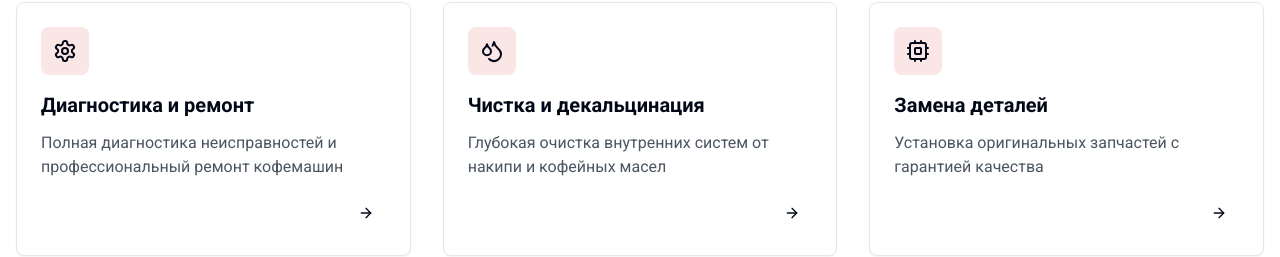
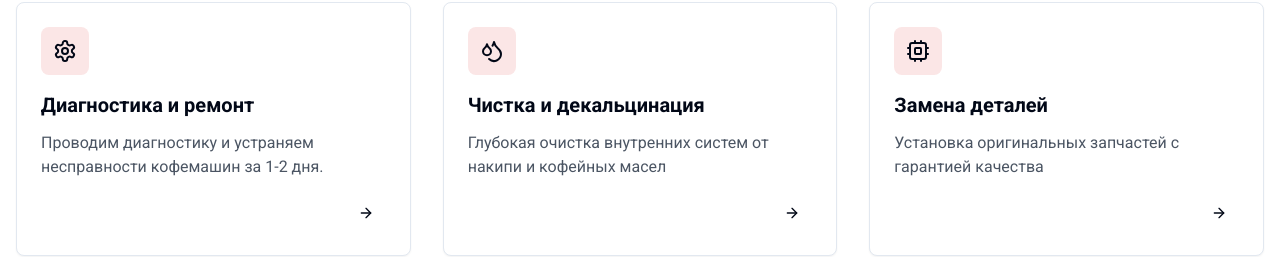
Before and after one commit to pr-poehali-dev/coffee-machine-page, a React (Vite) app: page / in a window 1280 px wide. Shown: the part 682-939 px from the top of the page. Built offline with nearby package versions, Linux system fonts and the light colour scheme.

Commit message:
fix: диагностика и ремонт кофемашин

```diff
--- a/src/pages/Index.tsx
+++ b/src/pages/Index.tsx
@@ -69,7 +69,7 @@ const Index = () => {
               {
                 icon: "Settings",
                 title: "Диагностика и ремонт",
-                description: "Полная диагностика неисправностей и профессиональный ремонт кофемашин",
+                description: "Проводим диагностику и устраняем несправности кофемашин за 1-2 дня.",
 
               },
               {
```
